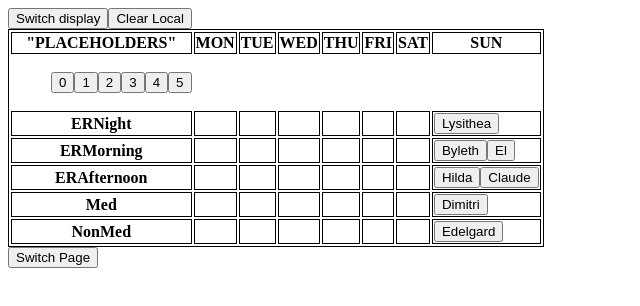
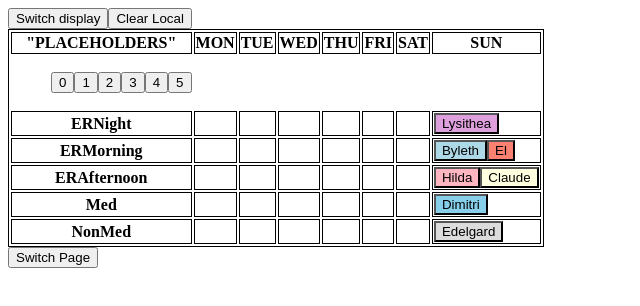
Before and after one commit to Subhavich/doc-sche, a React (Vite) app: page / in a window 1280 px wide. Both pictures are taken after typing "Sample" into the empty fields and a click on the button "Generate Schedule and View Table". Shown: the top 306 px of the page, without its empty margins (0-640 px from the left). Built offline with nearby package versions, Linux system fonts and the light colour scheme.

Commit message:
connect doctors color to config

```diff
--- a/src/TableComponents.jsx
+++ b/src/TableComponents.jsx
@@ -66,11 +66,15 @@ export const DoctorButton = ({
   handleAddDoctor,
 }) => {
   const [showList, setShowList] = useState(false);
+  const renderedDoctor = doctors.find((doctor) => doctor.name === doctorName);
   return (
     <>
       <button
         onClick={() => {
           handleRemoveDoctor(id);
+        }}
+        style={{
+          backgroundColor: renderedDoctor ? renderedDoctor.color : "slateblue",
         }}
       >
         {doctorName}
```
